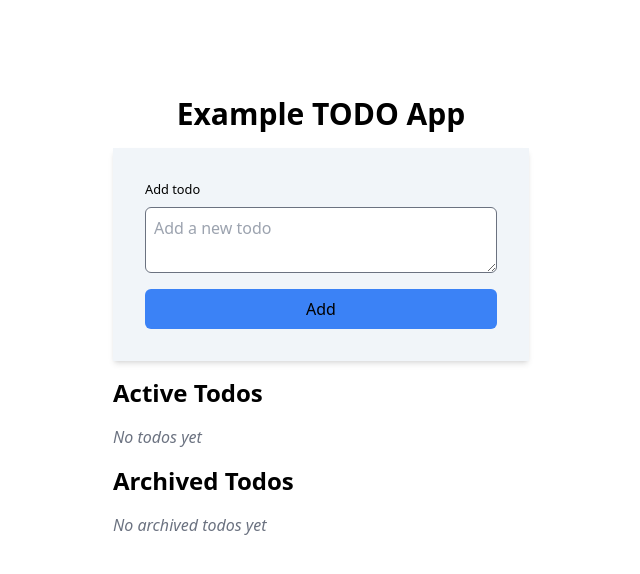
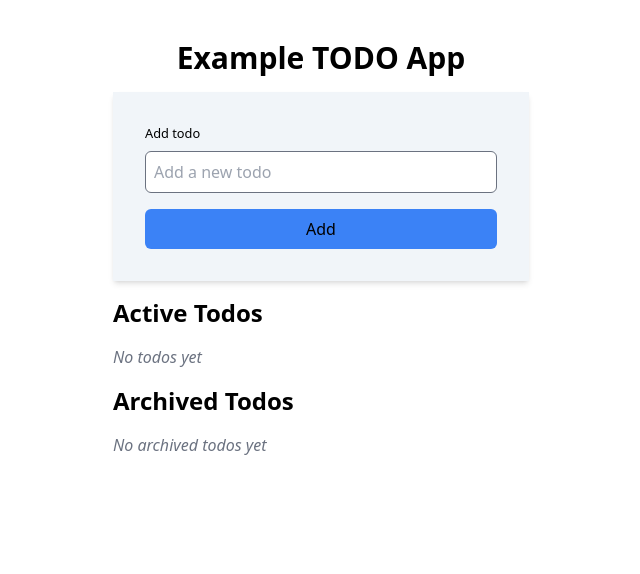
Before and after one commit to utarit/todo-example, a Next.js app: page / in a window 1280 px wide. Shown: the top 574 px of the page, without its empty margins (319-959 px from the left). Built offline with nearby package versions, Linux system fonts and the light colour scheme.

Commit message:
Write README file

```diff
--- a/app/page.tsx
+++ b/app/page.tsx
@@ -44,7 +44,7 @@ export default function Home() {
   }, []);
 
   return (
-    <main className="flex min-h-screen flex-col items-center pt-24 px-4 w-full md:max-w-md">
+    <main className="flex min-h-screen flex-col items-center pt-4 md:pt-10 px-4 w-full md:max-w-md">
       <h1 className="text-3xl font-bold">Example TODO App</h1>
       <form
         className="flex flex-col items-center gap-4 p-8 shadow-md my-4 w-full bg-slate-100"
@@ -52,13 +52,15 @@ export default function Home() {
       >
         <label className="flex flex-col gap-2 items-start w-full">
           <small>Add todo</small>
-          <textarea
+          <input
             className="border border-gray-500 rounded-md p-2 w-full"
             placeholder="Add a new todo"
             required
             name="todo"
             maxLength={140}
-            minLength={1}
+            type="text"
+            pattern=".*\S.*"
+            title="Please enter a non-empty value"
           />
         </label>
 
--- a/components/EditModal.tsx
+++ b/components/EditModal.tsx
@@ -27,13 +27,15 @@ const EditModal = ({ content, onClose, onSave }: Props) => {
       >
         <label className="flex flex-col gap-2 items-center w-full">
           <h2 className="text-2xl font-bold">Edit todo</h2>
-          <textarea
+          <input
             className="border border-gray-500 rounded-md p-2 w-full"
             required
             name="todo"
             maxLength={140}
-            minLength={1}
             defaultValue={content}
+            type="text"
+            pattern=".*\S.*"
+            title="Please enter a non-empty value"
           />
         </label>
         <div className="flex flex-row gap-4 w-full">
```
Also changed, not shown: 1 other file (tests, documents, lock files or other folders).
